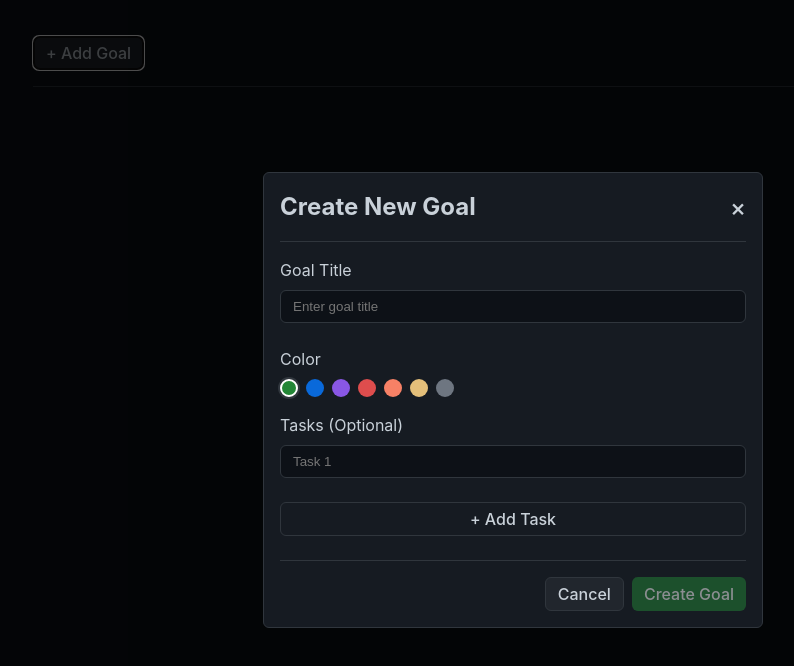
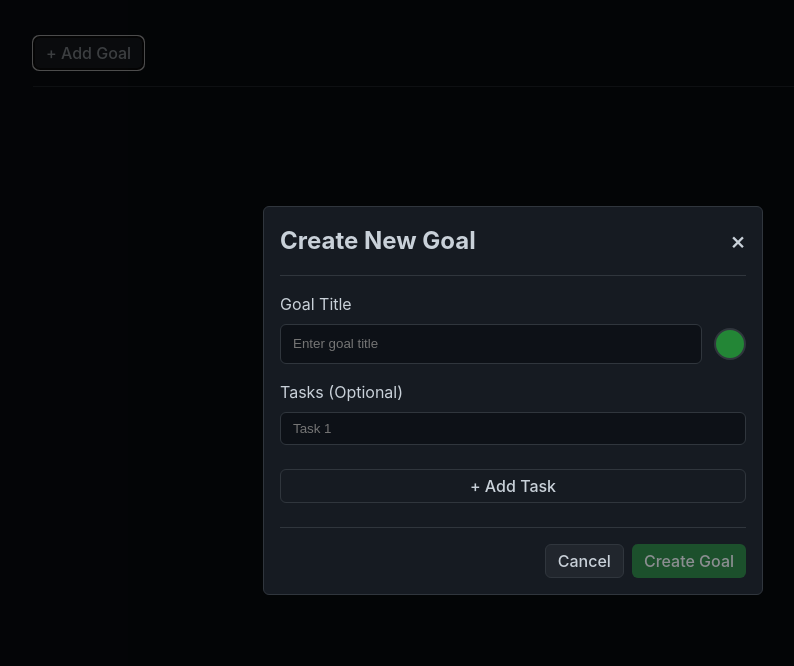
Before and after one commit to brycelivesey/HabitApp, a React (Vite) app in the folder habit-tracker/: page / in a window 1280 px wide. Both pictures are taken after a click on the button "+ Add Goal". Shown: the top 666 px of the page, without its empty margins (127-921 px from the left). Built offline with nearby package versions, Linux system fonts and the light colour scheme.

Commit message:
added color picker

```diff
--- a/habit-tracker/package.json
+++ b/habit-tracker/package.json
@@ -11,6 +11,7 @@
   },
   "dependencies": {
     "react": "^18.3.1",
+    "react-colorful": "^5.6.1",
     "react-dom": "^18.3.1",
     "react-icons": "^5.4.0"
   },
--- a/habit-tracker/src/components/AddGoalModal.module.css
+++ b/habit-tracker/src/components/AddGoalModal.module.css
@@ -146,26 +146,84 @@
     cursor: not-allowed;
 }
 
-.colorSelector {
+.titleColorContainer {
     display: flex;
-    gap: 8px;
-    margin-bottom: 16px;
+    align-items: center;  /* This was already here */
+    gap: 12px;
+    height: 40px;  /* Set a fixed height to match input height */
 }
 
-.colorOption {
-    width: 18px;
-    height: 18px;
-    border-radius: 50%;
-    border: 2px solid transparent;
-    cursor: pointer;
-    padding: 0;
+.titleColorContainer input {
+    flex: 1;
+    height: 100%;  /* Take full height of container */
+    margin: 0;     /* Remove any default margins */
 }
 
-.colorOption.selected {
-    border-color: #ffffff;
-    box-shadow: 0 0 0 2px #30363d;
+.colorPickerContainer {
+    position: relative;
+    display: flex;      /* Add this */
+    align-items: center; /* Add this */
+    height: 100%;       /* Add this */
 }
 
-.colorOption:hover {
+.colorPreview {
+    width: 32px;
+    height: 32px;
+    border-radius: 50%;
+    border: 2px solid #30363d;
+    padding: 0;
+    cursor: pointer;
+    transition: transform 0.2s, border-color 0.2s;
+    background-color: #238636;
+    margin: 0;  /* Add this to remove any default margins */
+}
+
+.colorPreview:hover {
     transform: scale(1.1);
+    border-color: #58a6ff;
 }
+
+.colorPickerPopover {
+    position: absolute;
+    top: calc(100% + 8px);
+    right: 0;
+    z-index: 2;
+}
+
+.colorPickerCover {
+    position: fixed;
+    top: 0;
+    right: 0;
+    bottom: 0;
+    left: 0;
+}
+
+/* Custom styles for react-colorful */
+:global(.react-colorful) {
+    width: 200px !important;
+    height: 200px !important;
+    padding: 16px;
+    border-radius: 12px;
+    background: #21262d;
+    box-shadow: 0 6px 12px rgba(0, 0, 0, 0.3);
+}
+
+:global(.react-colorful__saturation) {
+    border-radius: 8px;
+    border-bottom: 12px solid transparent;
+}
+
+:global(.react-colorful__hue) {
+    height: 14px !important;
+    border-radius: 10px;
+}
+
+:global(.react-colorful__pointer) {
+    width: 20px;
+    height: 20px;
+    border-radius: 10px;
+}
+
+:global(.react-colorful__interactive:focus .react-colorful__pointer) {
+    transform: translate(-50%, -50%) scale(1.1);
+}
--- a/habit-tracker/src/components/AddGoalModal.tsx
+++ b/habit-tracker/src/components/AddGoalModal.tsx
@@ -1,6 +1,7 @@
 import React, { useState } from 'react';
 import { DailyGoal, Task } from '../types';
 import styles from './AddGoalModal.module.css';
+import { HexColorPicker } from 'react-colorful';
 
 interface Props {
     onClose: () => void;
@@ -11,16 +12,7 @@ const AddGoalModal: React.FC<Props> = ({ onClose, onSubmit }) => {
     const [title, setTitle] = useState('');
     const [tasks, setTasks] = useState<Task[]>([{ id: '1', name: '' }]);
     const [selectedColor, setSelectedColor] = useState('#238636');
-
-    const colors = [
-        '#238636', // Default green
-        '#0969DA', // Blue
-        '#8957E5', // Purple
-        '#DE4D4D', // Red
-        '#F78166', // Orange
-        '#E4BF7A', // Yellow
-        '#6E7681', // Gray
-    ];
+    const [showColorPicker, setShowColorPicker] = useState(false);
 
     const handleAddTask = () => {
         setTasks(prev => [...prev, { id: crypto.randomUUID(), name: '' }]);
@@ -68,6 +60,7 @@ const AddGoalModal: React.FC<Props> = ({ onClose, onSubmit }) => {
                 <form onSubmit={handleSubmit}>
                     <div className={styles.formGroup}>
                         <label htmlFor="title">Goal Title</label>
+                        <div className={styles.titleColorContainer}>
                             <input
                                 id="title"
                                 type="text"
@@ -76,21 +69,27 @@ const AddGoalModal: React.FC<Props> = ({ onClose, onSubmit }) => {
                                 placeholder="Enter goal title"
                                 required
                             />
+                            <div className={styles.colorPickerContainer}>
+                                <button
+                                    type="button"
+                                    className={styles.colorPreview}
+                                    onClick={() => setShowColorPicker(!showColorPicker)}
+                                    style={{ backgroundColor: selectedColor }}
+                                    aria-label="Select color"
+                                />
+                                {showColorPicker && (
+                                    <div className={styles.colorPickerPopover}>
+                                        <div
+                                            className={styles.colorPickerCover}
+                                            onClick={() => setShowColorPicker(false)}
+                                        />
+                                        <HexColorPicker
+                                            color={selectedColor}
+                                            onChange={setSelectedColor}
+                                        />
                                     </div>
-
-                    <div className={styles.formGroup}>
-                        <label>Color</label>
-                        <div className={styles.colorSelector}>
-                            {colors.map(color => (
-                                <button
-                                    key={color}
-                                    type="button"
-                                    className={`${styles.colorOption} ${selectedColor === color ? styles.selected : ''}`}
-                                    style={{ backgroundColor: color }}
-                                    onClick={() => setSelectedColor(color)}
-                                    aria-label={`Select ${color} color`}
-                                />
-                            ))}
+                                )}
+                            </div>
                         </div>
                     </div>
 
```
Also changed, not shown: 1 other file (tests, documents, lock files or other folders). Lines whose indentation alone changed are shown as unchanged.
